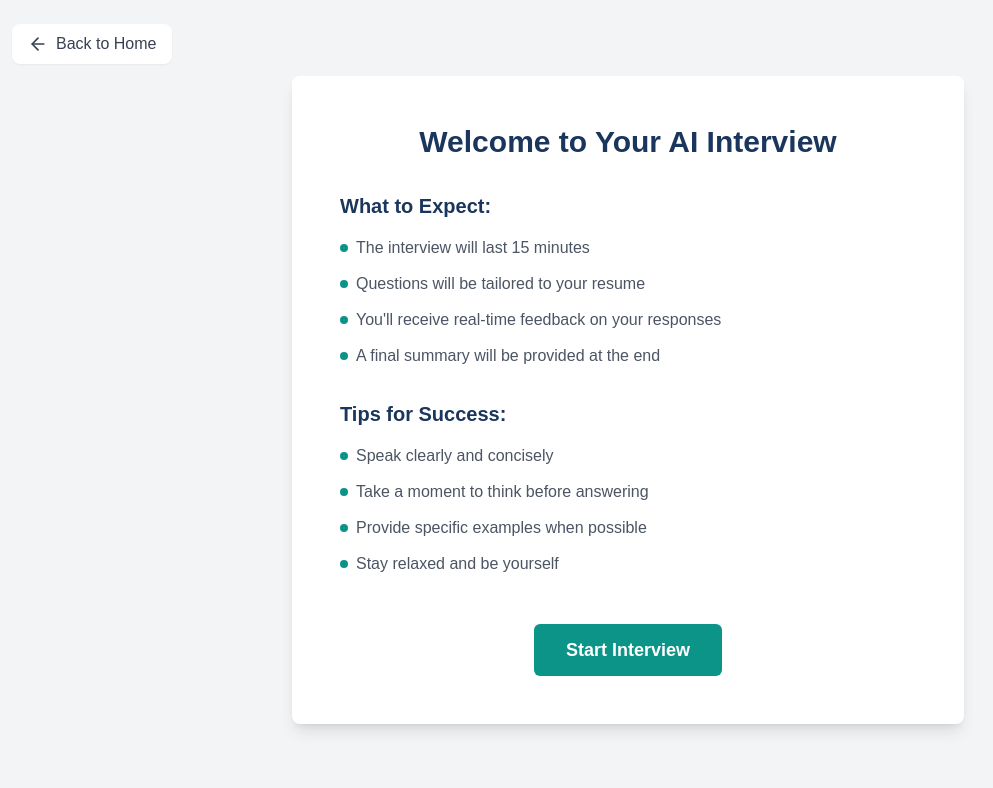
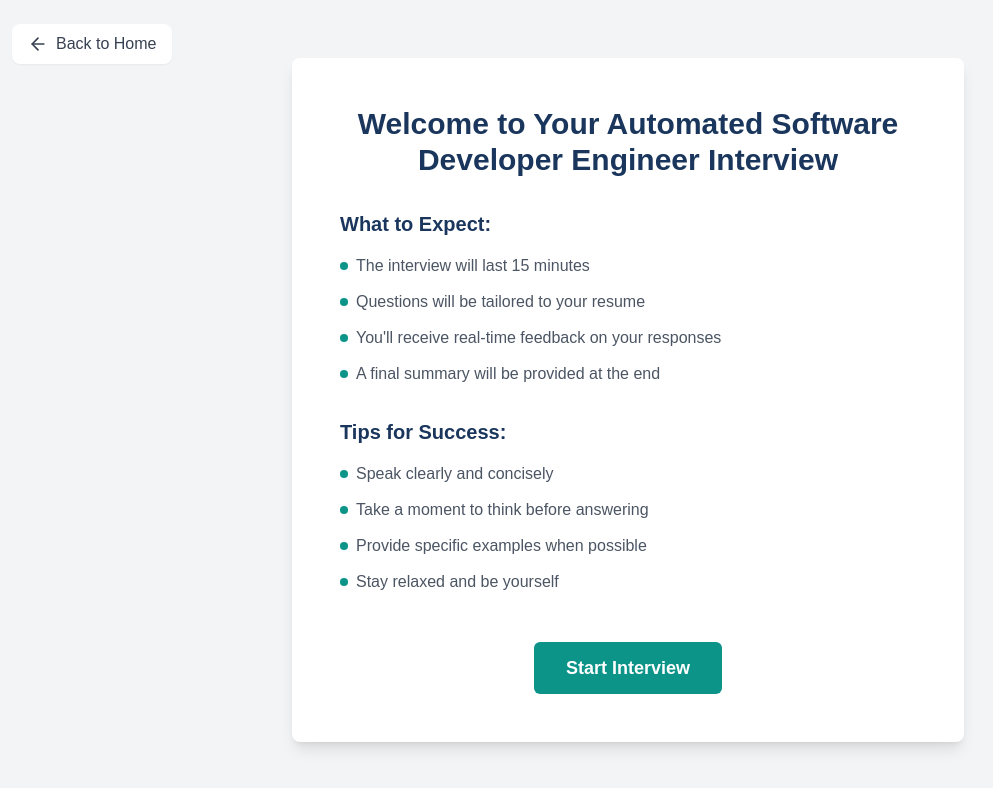
Before and after one commit to anujj-ti/aivi, a Next.js app: page /interview in a window 1280 px wide. Shown: the top 788 px of the page, without its empty margins (12-1005 px from the left). Built offline with nearby package versions, Linux system fonts and the light colour scheme.

Commit message:
minor update in statement

```diff
--- a/app/interview/page.tsx
+++ b/app/interview/page.tsx
@@ -12,7 +12,7 @@ export default function InterviewPage() {
       </Link>
       <div className="bg-white rounded-lg shadow-lg p-12 max-w-2xl w-full">
         <h1 className="text-3xl font-bold text-[#1a365d] mb-8 text-center">
-          Welcome to Your AI Interview
+          Welcome to Your Automated Software Developer Engineer Interview
         </h1>
 
         <section className="mb-8">
```
